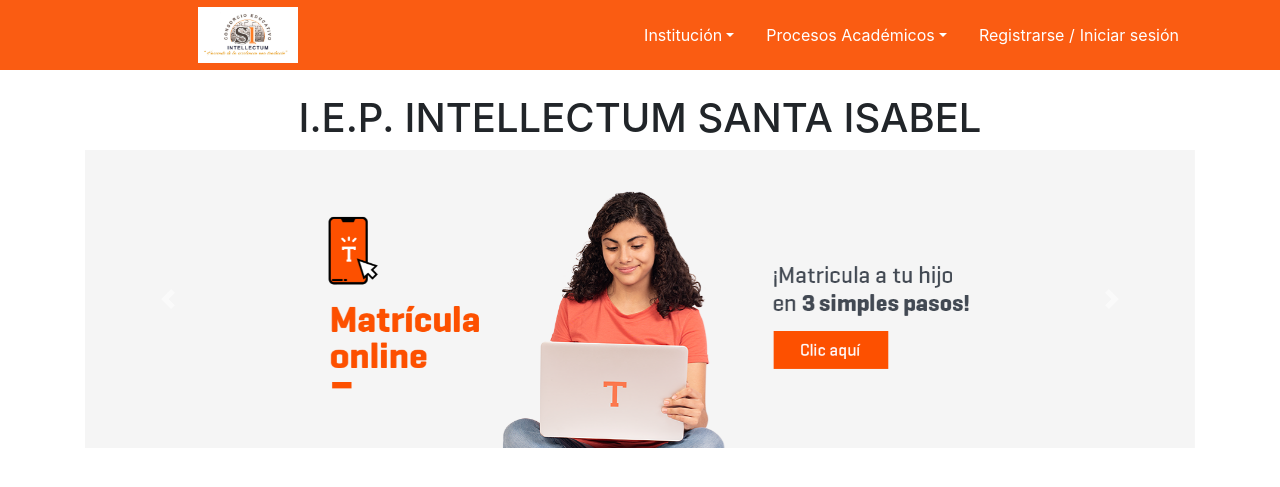
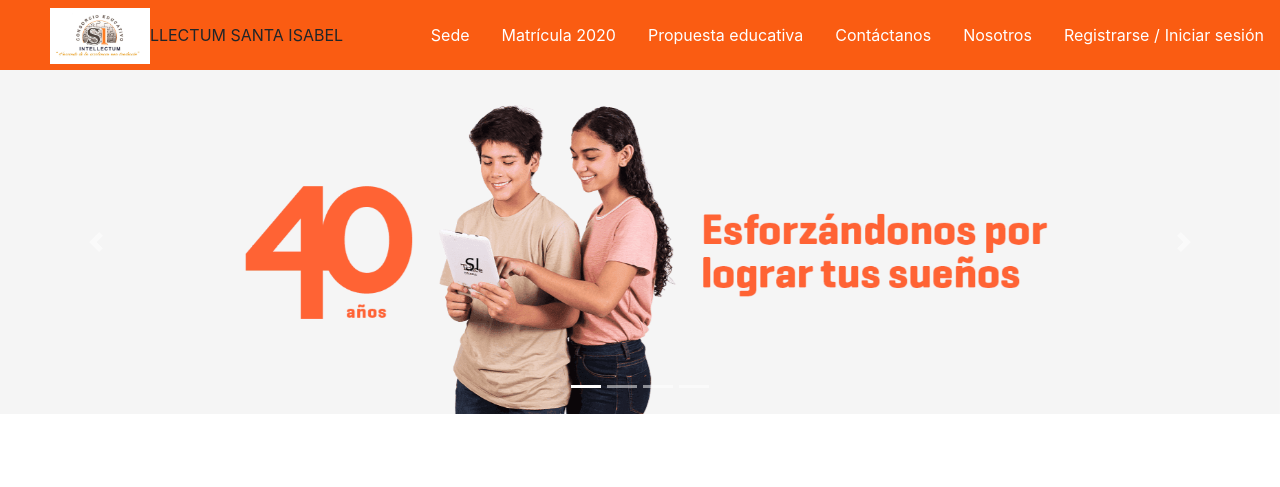
Before and after one commit to EdithMa/sistema_de_matriculas, a Spring Boot app: page / in a window 1280 px wide. Shown: the top 487 px of the page. Run offline with Spring Boot 4, Linux system fonts and the light colour scheme.

Commit message:
nuevo slider [20201008 - 0132]

```diff
--- a/sistema_matriculas/src/main/resources/static/css/custom.css
+++ b/sistema_matriculas/src/main/resources/static/css/custom.css
@@ -24,12 +24,31 @@
 	max-width: 150px;
     max-height: 56px;
     position: absolute;
-    left: 198px;
-    top: 7px;
-}
-.carousel img {
-    max-height: 300px;
+	left: 50px;
+    top: -7px;
 }
 .nav-container{
 	background: #fa5c12;
 }
+.nav-logo{
+	display: flex;
+    position: relative;
+    flex-direction: column;
+    justify-content: center;
+    align-items: center;
+    flex: 1;
+}
+.matricula-info a {
+    -webkit-animation: pulse 1s infinite;
+    animation: pulse 1s infinite;
+    -webkit-animation-timing-function: linear;
+    animation-timing-function: linear;
+}
+.matricula-info {
+    -webkit-animation-name: pulse;
+    animation-name: pulse;
+}
+a, li {
+    -webkit-transition: .3s ease-in;
+    transition: .3s ease-in;
+}
--- a/sistema_matriculas/src/main/resources/templates/index.html
+++ b/sistema_matriculas/src/main/resources/templates/index.html
@@ -2,11 +2,9 @@
 <html>
 <head>
 <meta charset="UTF-8">
-<meta name="viewport"
-	content="width=device-width, initial-scale=1, shrink-to-fit=no">
+<meta name="viewport" content="width=device-width, initial-scale=1, shrink-to-fit=no">
 <title>Insert title here</title>
-<link rel="stylesheet" type="text/css"
-	th:href="@{/css/bootstrap.min.css}">
+<link rel="stylesheet" type="text/css" th:href="@{/css/bootstrap.min.css}">
 <link rel="stylesheet" type="text/css" th:href="@{/css/custom.css}">
 <script th:src="@{/js/jquery-3.5.1.min.js}" type="text/javascript"></script>
 <script th:src="@{/js/bootstrap.min.js}" type="text/javascript"></script>
@@ -14,67 +12,66 @@
 </head>
 <body>
 	<div class="nav-container">
-		<ul class="container nav nav-pills justify-content-end">
-		<li>
-		<div class="image-container-x">
-			<img alt="imagen" th:src="@{/img/colegioimg.jpg}">
-		</div>
-		</li>
-			<li class="text-white nav-item dropdown"><a
-				class="text-white nav-link dropdown-toggle" data-toggle="dropdown"
-				href="#" role="button" aria-haspopup="true" aria-expanded="true">Institución</a>
-				<div class="dropdown-menu">
-					<a class="dropdown-item" href="#">Action</a> <a
-						class="dropdown-item" href="#">Another action</a> <a
-						class="dropdown-item" href="#">Something else here</a>
-					<div class="dropdown-divider"></div>
-					<a class="dropdown-item" href="#">Separated link</a>
+		<ul class="nav nav-pills justify-content-end">
+			<li class="nav-logo">
+				<div class="image-container-x">
+					<img alt="imagen" th:src="@{/img/colegioimg.jpg}">
+				</div>
+				<div class="heading text-center">
+					<span>I.E.P. INTELLECTUM SANTA ISABEL</span>
 				</div>
 			</li>
-			<li class="nav-item dropdown"><a
-				class="text-white nav-link dropdown-toggle" data-toggle="dropdown"
-				href="#" role="button" aria-haspopup="true" aria-expanded="true">Procesos
-					Académicos</a>
-				<div class="text-white dropdown-menu">
-					<a class="dropdown-item" href="#">Action</a> <a
-						class="dropdown-item" href="#">Another action</a> <a
-						class="dropdown-item" href="#">Something else here</a>
-					<div class="dropdown-divider"></div>
-					<a class="dropdown-item" href="#">Separated link</a>
-				</div></li>
-
-			<li class="nav-item inicio "><a class="text-white nav-link"
-				th:href="@{/formApoderados}" tabindex="-1" aria-disabled="false">Registrarse
-					/</a> <a class="text-white nav-link" th:href="@{/login}" tabindex="-1"
-				aria-disabled="false">Iniciar sesión</a></li>
+			<li class="text-white nav-item dropdown">
+				<a class="text-white nav-link" href="#" role="button" aria-haspopup="true">Sede</a>
+			</li>
+			<li class="nav-item dropdown matricula-info">
+				<a class="text-white nav-link" href="#" role="button" aria-haspopup="true">Matrícula 2020</a>
+			</li>
+			<li class="nav-item dropdown">
+				<a class="text-white nav-link" href="#" role="button" aria-haspopup="true">Propuesta educativa</a>
+			</li>
+			<li class="nav-item dropdown">
+				<a class="text-white nav-link" href="#" role="button" aria-haspopup="true">Contáctanos</a>
+			</li>
+			<li class="nav-item dropdown">
+				<a class="text-white nav-link" href="#" role="button" aria-haspopup="true">Nosotros</a>
+			</li>
+			<li class="nav-item inicio ">
+				<a class="text-white nav-link" th:href="@{/formApoderados}" tabindex="-1" aria-disabled="false">Registrarse /</a>
+				<a class="text-white nav-link" th:href="@{/login}" tabindex="-1" aria-disabled="false">Iniciar sesión</a>
+			</li>
 
 		</ul>
 	</div>
-	<div class="container mt-4">
-		<div class="heading text-center">
-			<h1>I.E.P. INTELLECTUM SANTA ISABEL</h1>
-		</div>
-		<div id="carouselExampleControls" class="carousel slide"
-			data-ride="carousel">
+	<div class="container-slide">
+		<div id="carouselExampleControls" class="carousel slide" data-ride="carousel">
+			<ol class="carousel-indicators">
+				<li data-target="#carouselExampleIndicators" data-slide-to="0" class="active"></li>
+				<li data-target="#carouselExampleIndicators" data-slide-to="1"></li>
+				<li data-target="#carouselExampleIndicators" data-slide-to="2"></li>
+				<li data-target="#carouselExampleIndicators" data-slide-to="3"></li>
+			 </ol>
 			<div class="carousel-inner">
-				<div class="carousel-item active">
-					<img th:src="@{/img/slide3.png}" class="d-block w-100" alt="slide3">
+				<div class="carousel-item">
+					<img th:src="@{/img/slide1.png}" class="d-block w-100" alt="slide1">
 				</div>
 				<div class="carousel-item">
 					<img th:src="@{/img/slide2.png}" class="d-block w-100" alt="slide2">
 				</div>
 				<div class="carousel-item">
-					<img th:src="@{/img/slide1.png}" class="d-block w-100" alt="slide1">
+					<img th:src="@{/img/slide3.png}" class="d-block w-100" alt="slide3">
+				</div>
+				<div class="carousel-item active">
+					<img th:src="@{/img/slide4.png}" class="d-block w-100" alt="slide4">
 				</div>
 			</div>
-			<a class="carousel-control-prev" href="#carouselExampleControls"
-				role="button" data-slide="prev"> <span
-				class="carousel-control-prev-icon" aria-hidden="true"></span> <span
-				class="sr-only">Previous</span>
-			</a> <a class="carousel-control-next" href="#carouselExampleControls"
-				role="button" data-slide="next"> <span
-				class="carousel-control-next-icon" aria-hidden="true"></span> <span
-				class="sr-only">Next</span>
+			<a class="carousel-control-prev" href="#carouselExampleControls" role="button" data-slide="prev">
+				<span class="carousel-control-prev-icon" aria-hidden="true"></span>
+				<span class="sr-only">Previous</span>
+			</a>
+			<a class="carousel-control-next" href="#carouselExampleControls" role="button" data-slide="next">
+				<span class="carousel-control-next-icon" aria-hidden="true"></span>
+				<span class="sr-only">Next</span>
 			</a>
 		</div>
 	</div>
```
Also changed, not shown: sistema_matriculas/src/main/resources/static/img/slide1.png, sistema_matriculas/src/main/resources/static/img/slide2.png, sistema_matriculas/src/main/resources/static/img/slide3.png, sistema_matriculas/src/main/resources/static/img/slide4.png (added).
